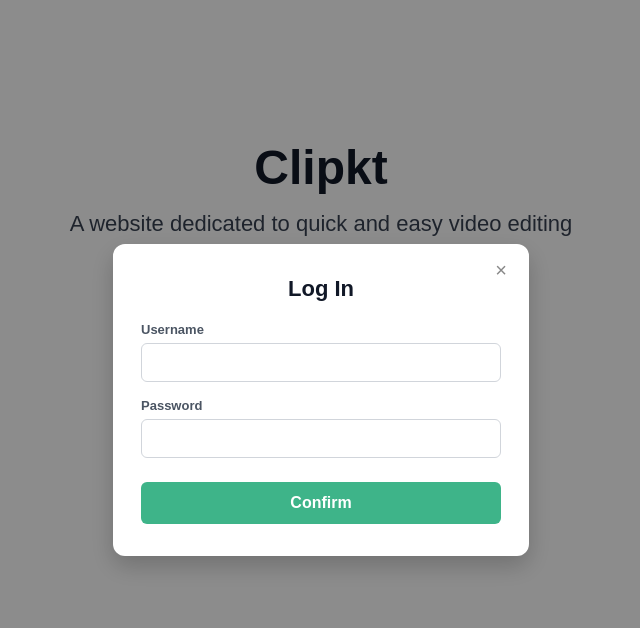
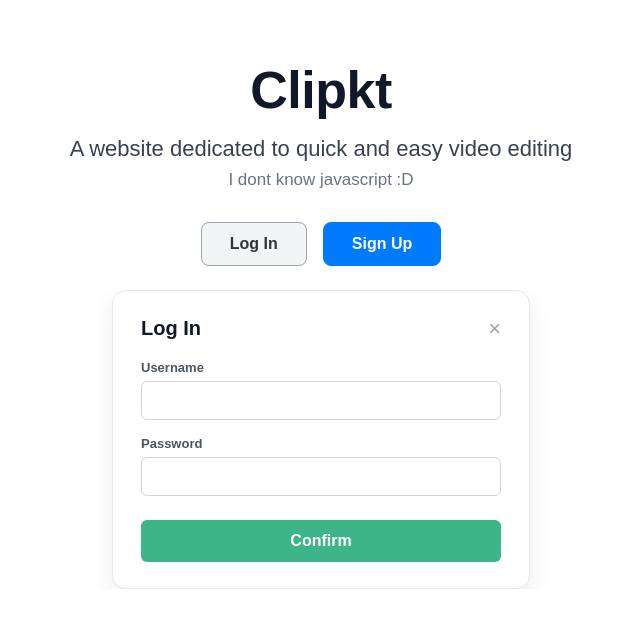
Before and after one commit to Lilykim5/Clipkt, a plain HTML site: page index.html in a window 1280 px wide. Both pictures are taken after a click on the button "Log In". Shown: the whole page, without its empty margins (319-959 px from the left). Drawn offline with Linux system fonts and the light colour scheme.

Commit message:
Add files via upload

```diff
--- a/index.html
+++ b/index.html
@@ -5,22 +5,30 @@
     <title>Clipkt - Home</title>
     <style>
         body {
-            background-color: white;
+            background-color: #ffffff;
             margin: 0;
             padding: 0;
             font-family: Arial, sans-serif;
             text-align: center;
+            overflow-x: hidden;
         }
 
-        .hero {
-            margin-top: 140px;
+        /* Container that smoothly shifts upward when the drawer opens */
+        .page-container {
+            margin-top: 150px;
+            transition: transform 0.4s cubic-bezier(0.16, 1, 0.3, 1), margin-top 0.4s ease;
+        }
+
+        .page-container.shifted {
+            margin-top: 60px; /* Pulls Clipkt and text upward */
         }
 
         h1 {
-            font-size: 48px;
-            font-weight: bold;
+            font-size: 52px;
+            font-weight: 800;
             color: #111827;
-            margin-bottom: 16px;
+            margin: 0 0 16px 0;
+            letter-spacing: -0.5px;
         }
 
         .top-text {
@@ -30,16 +38,17 @@
         }
 
         .bottom-text {
-            font-size: 18px;
+            font-size: 17px;
             color: #6b7280;
-            margin-bottom: 36px;
+            margin-bottom: 32px;
         }
 
-        /* Hero Action Buttons */
+        /* Auth Choice Buttons */
         .auth-actions {
             display: flex;
             justify-content: center;
             gap: 16px;
+            margin-bottom: 24px;
         }
 
         .action-btn {
@@ -58,8 +67,9 @@
             background-color: #ffffff;
         }
 
-        .btn-login:hover {
+        .btn-login:hover, .btn-login.active-toggle {
             background-color: #f3f4f6;
+            border-color: #9ca3af;
         }
 
         .btn-signup {
@@ -68,64 +78,67 @@
             background-color: #007bff;
         }
 
-        .btn-signup:hover {
+        .btn-signup:hover, .btn-signup.active-toggle {
             background-color: #0056b3;
         }
 
-        /* Modal Background Overlay */
-        .modal-overlay {
-            display: none;
-            position: fixed;
-            top: 0;
-            left: 0;
-            width: 100%;
-            height: 100%;
-            background-color: rgba(0, 0, 0, 0.45);
+        /* Slide-down Drawer Panel (like the dashboard pull-down) */
+        .auth-drawer {
+            max-height: 0;
+            opacity: 0;
+            overflow: hidden;
+            transition: max-height 0.45s cubic-bezier(0.16, 1, 0.3, 1), opacity 0.3s ease;
+            display: flex;
             justify-content: center;
-            align-items: center;
-            z-index: 1000;
         }
 
-        .modal-overlay.active {
-            display: flex;
+        .auth-drawer.open {
+            max-height: 420px;
+            opacity: 1;
         }
 
-        /* Modal Dialog Box */
-        .modal-box {
-            background-color: #ffffff;
-            padding: 32px 28px;
-            border-radius: 12px;
+        /* Card interior styling */
+        .auth-card {
+            background: #ffffff;
+            border: 1px solid #e5e7eb;
+            border-radius: 14px;
             width: 90%;
             max-width: 360px;
-            box-shadow: 0 10px 25px rgba(0, 0, 0, 0.2);
+            padding: 26px 28px;
+            box-shadow: 0 10px 25px rgba(0, 0, 0, 0.07);
+            text-align: left;
             position: relative;
-            text-align: left;
         }
 
-        /* Close Button (X) */
-        .modal-close {
-            position: absolute;
-            top: 14px;
-            right: 16px;
+        .card-header {
+            display: flex;
+            justify-content: space-between;
+            align-items: center;
+            margin-bottom: 20px;
+        }
+
+        .drawer-title {
+            margin: 0;
+            font-size: 20px;
+            font-weight: 700;
+            color: #111827;
+        }
+
+        .close-btn {
             background: none;
             border: none;
-            font-size: 20px;
-            color: #888;
+            font-size: 22px;
+            color: #9ca3af;
             cursor: pointer;
+            padding: 0;
+            line-height: 1;
         }
 
-        .modal-close:hover {
-            color: #111;
+        .close-btn:hover {
+            color: #111827;
         }
 
-        .modal-title {
-            margin: 0 0 20px 0;
-            font-size: 22px;
-            color: #111827;
-            text-align: center;
-        }
-
-        /* Form Inputs */
+        /* Input styling */
         .input-group {
             margin-bottom: 16px;
         }
@@ -146,13 +159,14 @@
             border-radius: 6px;
             box-sizing: border-box;
             outline: none;
+            transition: border-color 0.2s;
         }
 
         .input-group input:focus {
             border-color: #3eb489;
         }
 
-        /* Confirm Submit Button */
+        /* Mint Confirm Submit Button */
         .confirm-btn {
             width: 100%;
             padding: 12px;
@@ -174,24 +188,24 @@
 </head>
 <body>
 
-    <main class="hero">
+    <div class="page-container" id="page-container">
         <h1>Clipkt</h1>
         <div class="top-text">A website dedicated to quick and easy video editing</div>
         <div class="bottom-text">I dont know javascript :D</div>
 
         <div class="auth-actions">
-            <button type="button" class="action-btn btn-login" id="open-login">Log In</button>
-            <button type="button" class="action-btn btn-signup" id="open-signup">Sign Up</button>
+            <button type="button" class="action-btn btn-login" id="btn-login">Log In</button>
+            <button type="button" class="action-btn btn-signup" id="btn-signup">Sign Up</button>
         </div>
-    </main>
 
-    <!-- Native HTML Form -->
-    <div class="modal-overlay" id="auth-modal">
-        <div class="modal-box">
-            <button type="button" class="modal-close" id="close-modal">&times;</button>
-            <h2 class="modal-title" id="modal-heading">Log In</h2>
+        <!-- Sliding Box Container -->
+        <div class="auth-drawer" id="auth-drawer">
+            <div class="auth-card">
+                <div class="card-header">
+                    <h3 class="drawer-title" id="drawer-heading">Log In</h3>
+                    <button type="button" class="close-btn" id="drawer-close">&times;</button>
+                </div>
 
-            <!-- Standard form redirect used by real websites -->
                 <form action="dashboard.html" method="GET">
                     <div class="input-group">
                         <label id="lbl-username">Username</label>
@@ -207,36 +221,65 @@
                 </form>
             </div>
         </div>
+    </div>
 
     <script>
-        const modal = document.getElementById('auth-modal');
-        const heading = document.getElementById('modal-heading');
+        const container = document.getElementById('page-container');
+        const drawer = document.getElementById('auth-drawer');
+        const heading = document.getElementById('drawer-heading');
         const lblUser = document.getElementById('lbl-username');
         const lblPass = document.getElementById('lbl-password');
+        const closeBtn = document.getElementById('drawer-close');
+        const btnLogin = document.getElementById('btn-login');
+        const btnSignup = document.getElementById('btn-signup');
 
-        document.getElementById('open-login').addEventListener('click', () => {
+        let currentMode = null;
+
+        function openDrawer(mode) {
+            container.classList.add('shifted');
+            drawer.classList.add('open');
+            currentMode = mode;
+
+            if (mode === 'login') {
                 heading.textContent = 'Log In';
                 lblUser.textContent = 'Username';
                 lblPass.textContent = 'Password';
-            modal.classList.add('active');
-        });
-
-        document.getElementById('open-signup').addEventListener('click', () => {
+                btnLogin.classList.add('active-toggle');
+                btnSignup.classList.remove('active-toggle');
+            } else {
                 heading.textContent = 'Sign Up';
                 lblUser.textContent = 'Create Username';
                 lblPass.textContent = 'Create Password';
-            modal.classList.add('active');
+                btnSignup.classList.add('active-toggle');
+                btnLogin.classList.remove('active-toggle');
+            }
+        }
+
+        function closeDrawer() {
+            container.classList.remove('shifted');
+            drawer.classList.remove('open');
+            btnLogin.classList.remove('active-toggle');
+            btnSignup.classList.remove('active-toggle');
+            currentMode = null;
+        }
+
+        btnLogin.addEventListener('click', () => {
+            if (drawer.classList.contains('open') && currentMode === 'login') {
+                closeDrawer();
+            } else {
+                openDrawer('login');
+            }
         });
 
-        document.getElementById('close-modal').addEventListener('click', () => {
-            modal.classList.remove('active');
+        btnSignup.addEventListener('click', () => {
+            if (drawer.classList.contains('open') && currentMode === 'signup') {
+                closeDrawer();
+            } else {
+                openDrawer('signup');
+            }
         });
 
-        modal.addEventListener('click', (e) => {
-            if (e.target === modal) {
-                modal.classList.remove('active');
-            }
-        });
+        closeBtn.addEventListener('click', closeDrawer);
     </script>
 
 </body>
```
Lines whose indentation alone changed are shown as unchanged.
